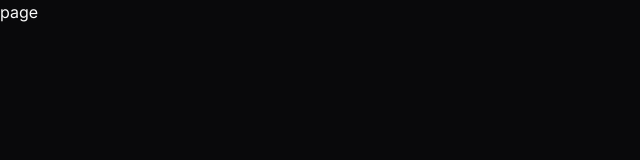
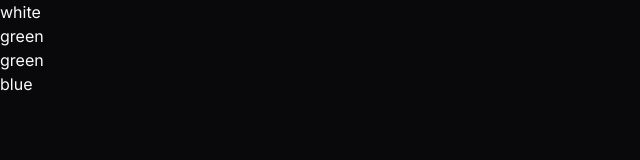
Before and after one commit to Lauritsen1/spac-mastermind, a Next.js app: page / in a window 1280 px wide. Shown: the top 160 px of the page, without its empty margins (0-640 px from the left). Built offline with nearby package versions, Linux system fonts and the light colour scheme.

Commit message:
add generateRandomCode function

```diff
--- a/src/app/page.tsx
+++ b/src/app/page.tsx
@@ -1,3 +1,29 @@
-export default function page() {
-  return <div>page</div>
+"use client"
+
+import { useState, useEffect } from "react"
+
+export default function Page() {
+  const [code, setCode] = useState<string[]>([])
+
+  const generateRandomCode = () => {
+    const PEGS: string[] = ["red", "yellow", "green", "blue", "white", "black"]
+    const newArray: string[] = []
+    for (let i = 0; i < 4; i++) {
+      const randomNumber = Math.floor(Math.random() * PEGS.length)
+      newArray.push(PEGS[randomNumber])
+    }
+    setCode(newArray)
+  }
+
+  useEffect(() => {
+    generateRandomCode()
+  }, [])
+
+  return (
+    <div>
+      {code.map((item, i) => (
+        <div key={i}>{item}</div>
+      ))}
+    </div>
+  )
 }
```
